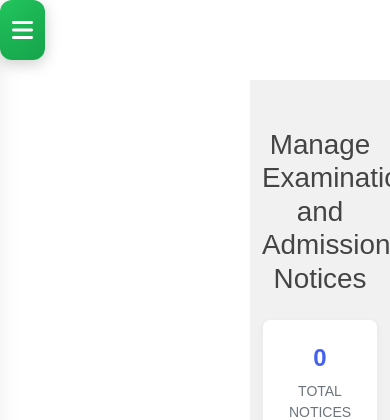
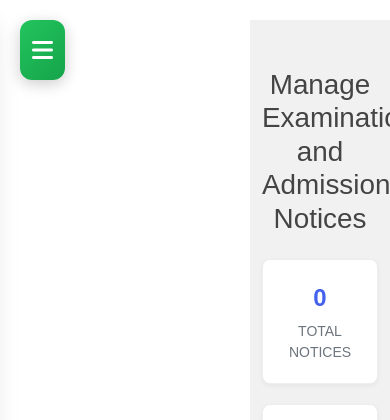
Before and after one commit to SNMR-Group/AHTTC, a PHP site: page /admin.php in a window 390 px wide. Shown: the top 420 px of the page. Run offline with PHP 8.4, Linux system fonts and the light colour scheme; the visitor is signed in with stand-in values (Sample User, id 1); data that the repository does not hold is empty.

Commit message:
fixed working of js

```diff
--- a/admin_sidebar.php
+++ b/admin_sidebar.php
@@ -121,7 +121,7 @@
 </div>
 
 <!-- Mobile Toggle Button (Place this in your header) -->
-<button class="mobile-toggle" onclick="toggleSidebar()" style="display: none;">
+<button class="mobile-toggle" onclick="toggleSidebar()">
     <i class="fas fa-bars"></i>
 </button>
 
@@ -129,6 +129,14 @@
 <div class="sidebar-overlay" onclick="closeSidebar()"></div>
 
 <style>
+
+/* Reset and base styles */
+* {
+    margin: 0;
+    padding: 0;
+    box-sizing: border-box;
+}
+
 /* Sidebar Styles */
 .sidebar {
     position: fixed;
@@ -337,6 +345,11 @@
     border-radius: 12px;
     transition: all 0.3s ease;
     box-shadow: 0 4px 15px rgba(0, 0, 0, 0.2);
+    position: fixed;
+    top: 20px;
+    left: 20px;
+    z-index: 1001;
+    display: none;
 }
 
 .mobile-toggle:hover {
@@ -360,16 +373,18 @@
 }
 
 .sidebar-overlay.active {
+    display: block;
     opacity: 1;
 }
 
-/* Responsive Design */
-@media (max-width: 1024px) {
+/* Desktop styles */
+@media (min-width: 769px) {
     .sidebar {
-        width: 260px;
+        transform: translateX(0) !important;
     }
 }
 
+/* Responsive Design */
 @media (max-width: 768px) {
     .mobile-toggle {
         display: block !important;
@@ -442,6 +457,7 @@
         opacity: 1;
     }
 }
+
 </style>
 
 <script>
```
